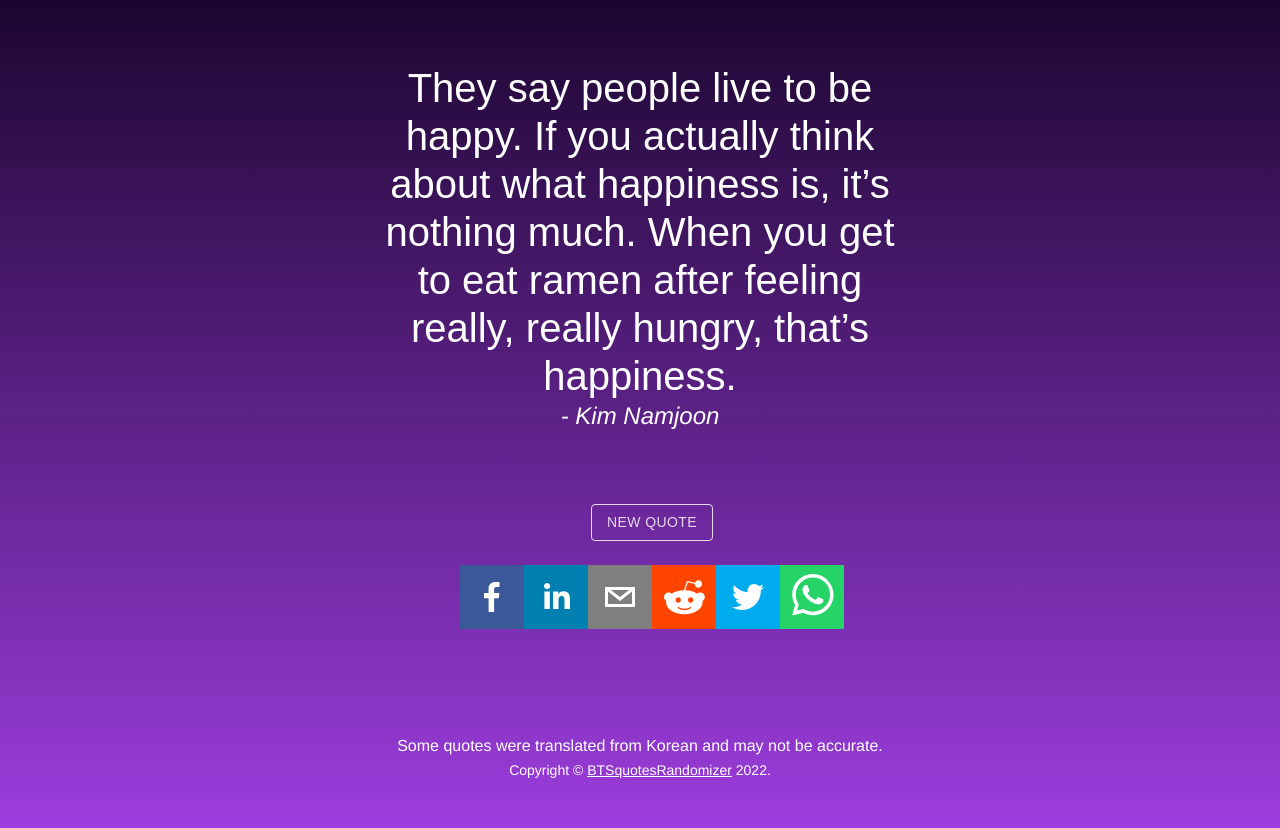
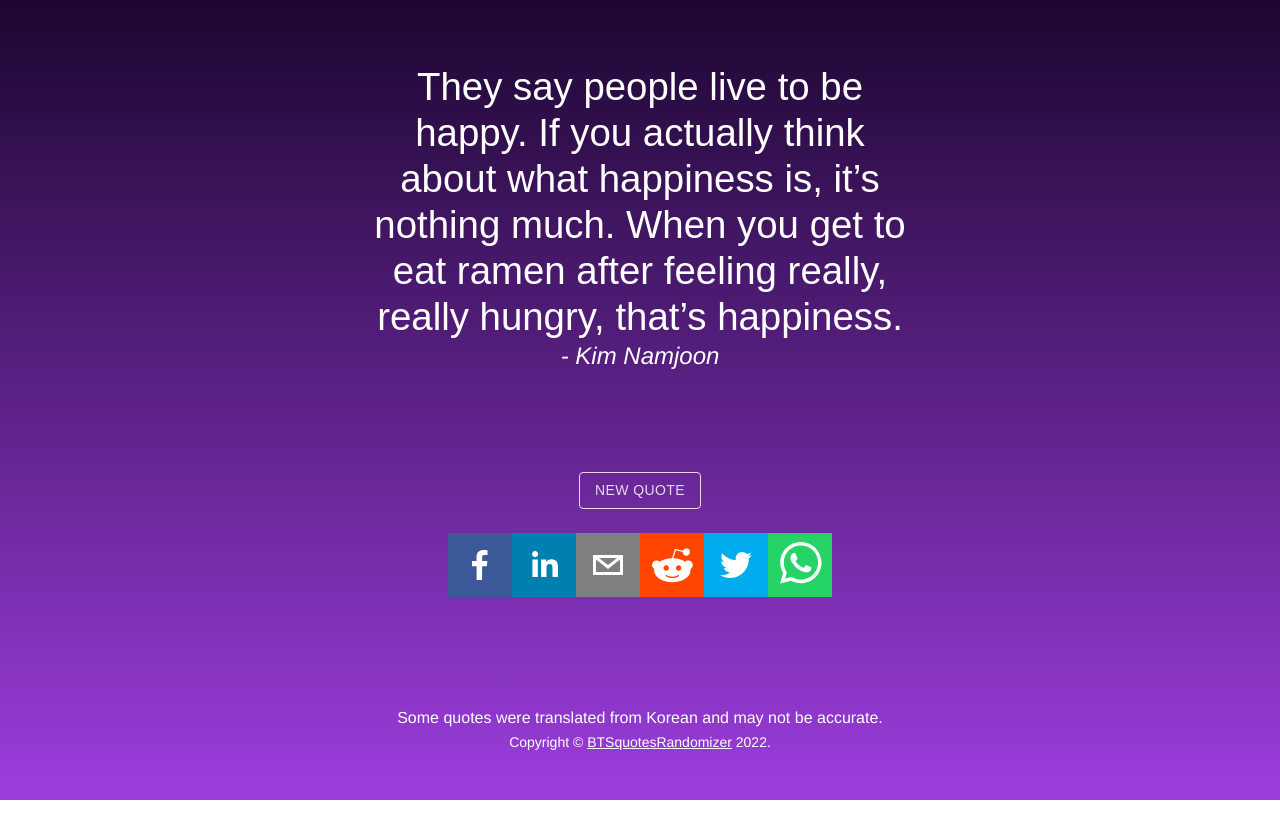
Before and after one commit to EmmaSecrest/btsQuotesRandomizer, a React (Create React App) app: page / in a window 1280 px wide. After the commit the page ends 800 px from the top, so only its background shows below. Built offline with nearby package versions, Linux system fonts and the light colour scheme.

Commit message:
buttons staying put

```diff
--- a/src/quoteCard.js/QuoteCard.js
+++ b/src/quoteCard.js/QuoteCard.js
@@ -41,17 +41,20 @@ export default function QuoteCard(){
 
     return(
 
-        <Box
+        <Container
           sx={{
             bgcolor: 'background.paper',
             pt: 8,
             pb: 6,
 
           }}
+          maxWidth="sm"
+          direction= 'column'
+          justify = 'center'
         >
-          <Container maxWidth="sm">
+
             <Box
-              sx={{md:3}}
+              sx={{md:3 , flex:1 , minHeight:"45vh"}}
             >
 
 
@@ -61,7 +64,7 @@ export default function QuoteCard(){
                   align="center"
                   color="#fff"
                   fontFamily='Arial'
-                  fontSize= '2.5rem'
+                  fontSize= '2.4rem'
                   >
                   {quotes[quoteIndex].quote}
 
@@ -72,12 +75,7 @@ export default function QuoteCard(){
               - {quotes[quoteIndex].speaker}
             </Typography>
             </Box>
-            <Stack
-              sx={{ pt: 4 , marginBottom:"auto" }}
-              direction="row"
-              spacing={2}
-              justifyContent="center"
-             >
+
               <Grid
                 container
                 spacing={3}
@@ -154,9 +152,9 @@ export default function QuoteCard(){
 
               {/* <Button variant="outlined">Secondary action</Button>  */}
               {/*merge issue fixed */}
-            </Stack>
-          </Container>
-        </Box>
+
+
+        </Container>
 
     )
 }
```
